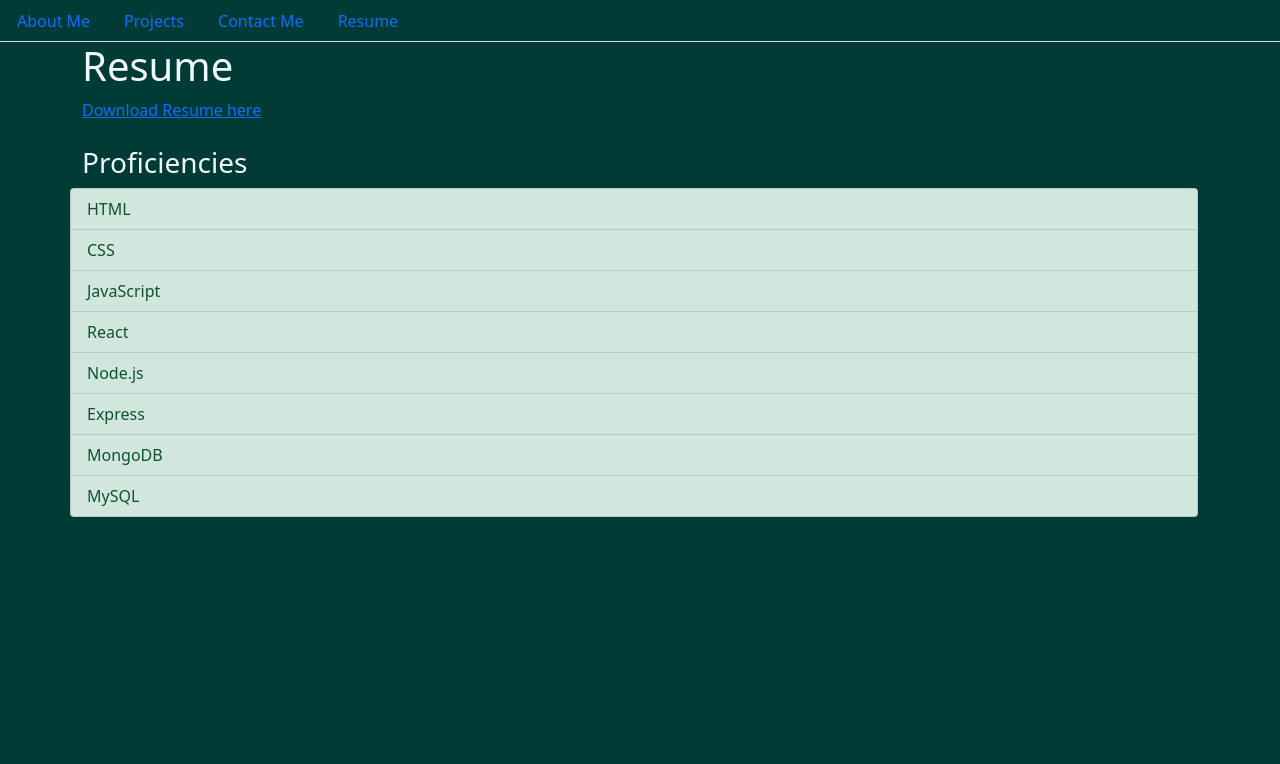
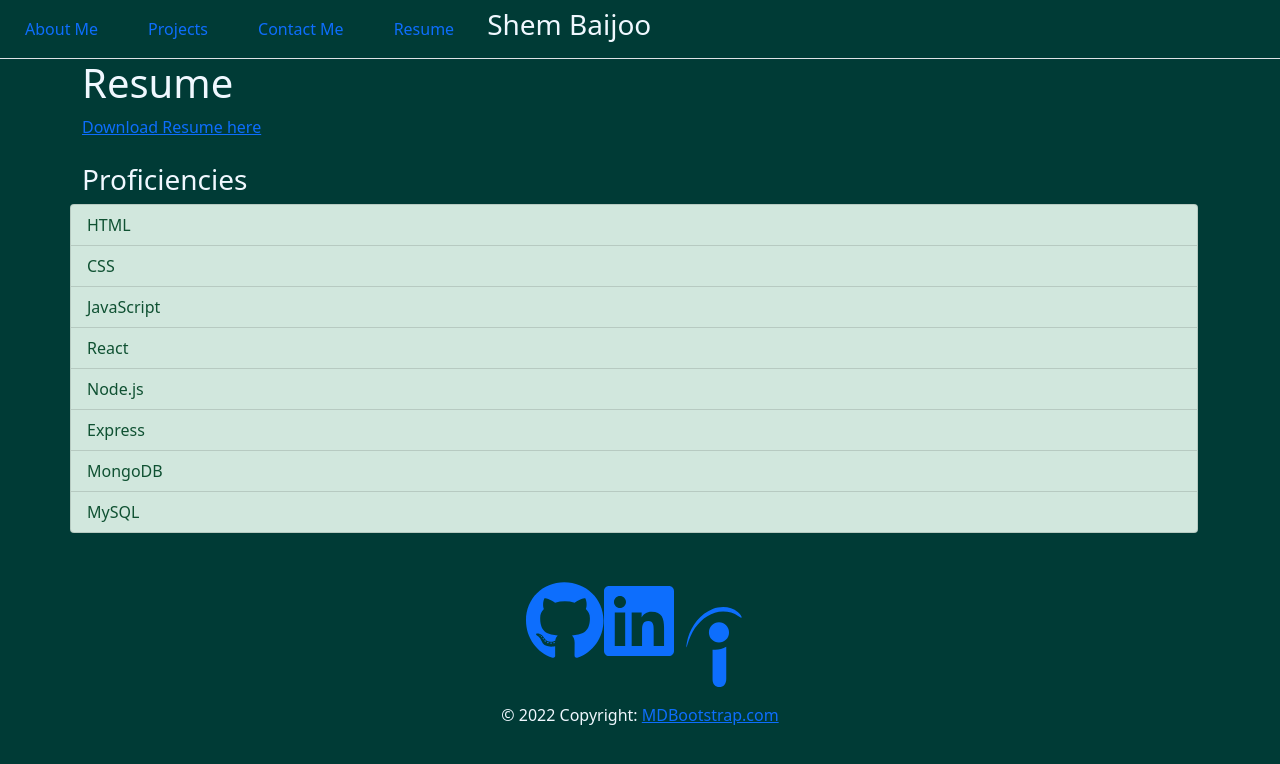
Before and after one commit to spb71/react-portfolio, a React (Create React App) app: page / in a window 1280 px wide. Shown: the top 764 px of the page. Built offline with nearby package versions, Linux system fonts and the light colour scheme; no server answers.

Commit message:
Implemented footer and picture to portfolio

```diff
--- a/package.json
+++ b/package.json
@@ -5,13 +5,18 @@
   "homepage": "https://spb71.github.io/react-portfolio",
   "dependencies": {
     "@emailjs/browser": "^3.3.1",
+    "@fortawesome/free-brands-svg-icons": "^5.15.4",
+    "@fortawesome/free-solid-svg-icons": "^5.15.4",
+    "@fortawesome/react-fontawesome": "^0.1.16",
     "@testing-library/jest-dom": "^5.16.1",
     "@testing-library/react": "^12.1.2",
     "@testing-library/user-event": "^13.5.0",
     "bootstrap": "^5.1.3",
+    "mdb-react-ui-kit": "^2.2.0",
     "react": "^17.0.2",
     "react-bootstrap": "^2.1.0",
     "react-dom": "^17.0.2",
+    "react-icons": "^4.3.1",
     "react-scripts": "5.0.0",
     "web-vitals": "^2.1.2"
   },
--- a/src/components/NavTabs.js
+++ b/src/components/NavTabs.js
@@ -2,8 +2,8 @@ import React from "react";
 
 function NavTabs({ currentPage, handlePageChange }) {
   return (
-    <ul className="nav nav-tabs">
-      <li className="nav-item">
+    <ul className="nav nav-tabs d-flex flex-row">
+      <li className="nav-item p-2">
         <a
           href="#about"
           onClick={() => handlePageChange("About Me")}
@@ -16,7 +16,7 @@ function NavTabs({ currentPage, handlePageChange }) {
           About Me
         </a>
       </li>
-      <li className="nav-item">
+      <li className="nav-item p-2">
         <a
           href="#projects"
           onClick={() => handlePageChange("Projects")}
@@ -28,7 +28,7 @@ function NavTabs({ currentPage, handlePageChange }) {
           Projects
         </a>
       </li>
-      <li className="nav-item">
+      <li className="nav-item p-2">
         <a
           href="#contact"
           onClick={() => handlePageChange("Contact Me")}
@@ -40,7 +40,7 @@ function NavTabs({ currentPage, handlePageChange }) {
           Contact Me
         </a>
       </li>
-      <li className="nav-item">
+      <li className="nav-item p-2">
         <a
           href="#resume"
           onClick={() => handlePageChange("Resume")}
@@ -50,6 +50,9 @@ function NavTabs({ currentPage, handlePageChange }) {
           Resume
         </a>
       </li>
+      <li className="nav-item justify-right p-2">
+        <h3>Shem Baijoo</h3>
+      </li>
     </ul>
   );
 }
--- a/src/components/PortfolioContainer.js
+++ b/src/components/PortfolioContainer.js
@@ -2,6 +2,7 @@ import React, { useState } from "react";
 import NavTabs from "./NavTabs";
 import About from "./pages/About";
 import Contact from "./pages/Contact";
+import Footer from "./pages/Footer";
 import Projects from "./pages/Projects";
 import Resume from "./pages/Resume";
 
@@ -30,6 +31,7 @@ export default function PortfolioContainer() {
       <NavTabs currentPage={currentPage} handlePageChange={handlePageChange} />
       {/* Here we are calling the renderPage method which will return a component  */}
       {renderPage()}
+      <Footer />
     </div>
   );
 }
--- a/src/components/pages/About.js
+++ b/src/components/pages/About.js
@@ -1,11 +1,14 @@
 import React from "react";
-import { Container, Image } from "react-bootstrap";
+import { Container, Card } from "react-bootstrap";
+import img from "../../assets/images/my-pic.png";
 
 const About = () => {
   return (
     <Container id="about" className="aboutMe">
       <h1>About Me</h1>
-      <Image src="../../assets/images/my-pic.png" alt="This is Shem" />
+      <Card style={{ width: "18rem" }}>
+        <Card.Img variant="top" src={img} />
+      </Card>
       <p>
         Hello, my name is Shem Baijoo. I am aspiring to be a full-time software
         developer. I pride myself in designing the UI of various webpages. I
--- /dev/null
+++ b/src/components/pages/Footer.js
@@ -0,0 +1,46 @@
+import { MDBFooter, MDBContainer } from "mdb-react-ui-kit";
+import { faGithub, faLinkedin } from "@fortawesome/free-brands-svg-icons";
+import { FontAwesomeIcon } from "@fortawesome/react-fontawesome";
+import { SiIndeed } from "react-icons/si";
+
+import React from "react";
+
+const Footer = () => {
+  return (
+    <MDBFooter className="font-small pt-4 mt-4">
+      <MDBContainer fluid className="text-center text-md-left">
+        <a href="https://github.com/spb71" target="_blank" rel="noreferrer">
+          <FontAwesomeIcon
+            icon={faGithub}
+            className="fas fa-5x"
+          ></FontAwesomeIcon>
+        </a>
+        <a
+          href="https://www.linkedin.com/in/shemuelson-baijoo-752290156/"
+          target="_blank"
+          rel="noreferrer"
+        >
+          <FontAwesomeIcon
+            icon={faLinkedin}
+            className="fas fa-5x"
+          ></FontAwesomeIcon>
+        </a>
+        <a
+          href="https://my.indeed.com/resume?hl=en&co=US&from=gnav-homepage"
+          target="_blank"
+          rel="noreferrer"
+        >
+          <SiIndeed className="fas fa-5x" />
+        </a>
+      </MDBContainer>
+      <div className="footer-copyright text-center py-3">
+        <MDBContainer fluid>
+          &copy; {new Date().getFullYear()} Copyright:{" "}
+          <a href="https://www.mdbootstrap.com"> MDBootstrap.com </a>
+        </MDBContainer>
+      </div>
+    </MDBFooter>
+  );
+};
+
+export default Footer;
```
Also changed, not shown: 1 other file (tests, documents, lock files or other folders).
